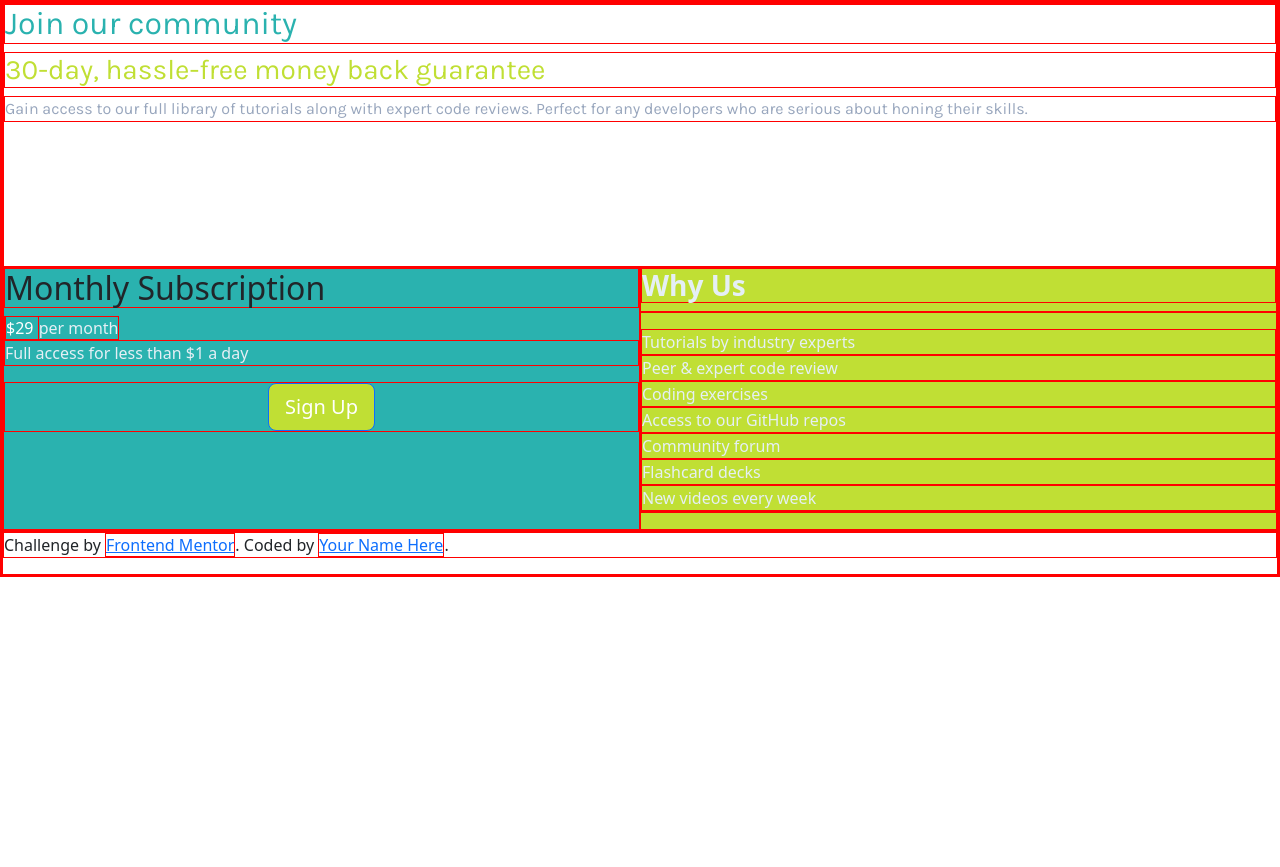
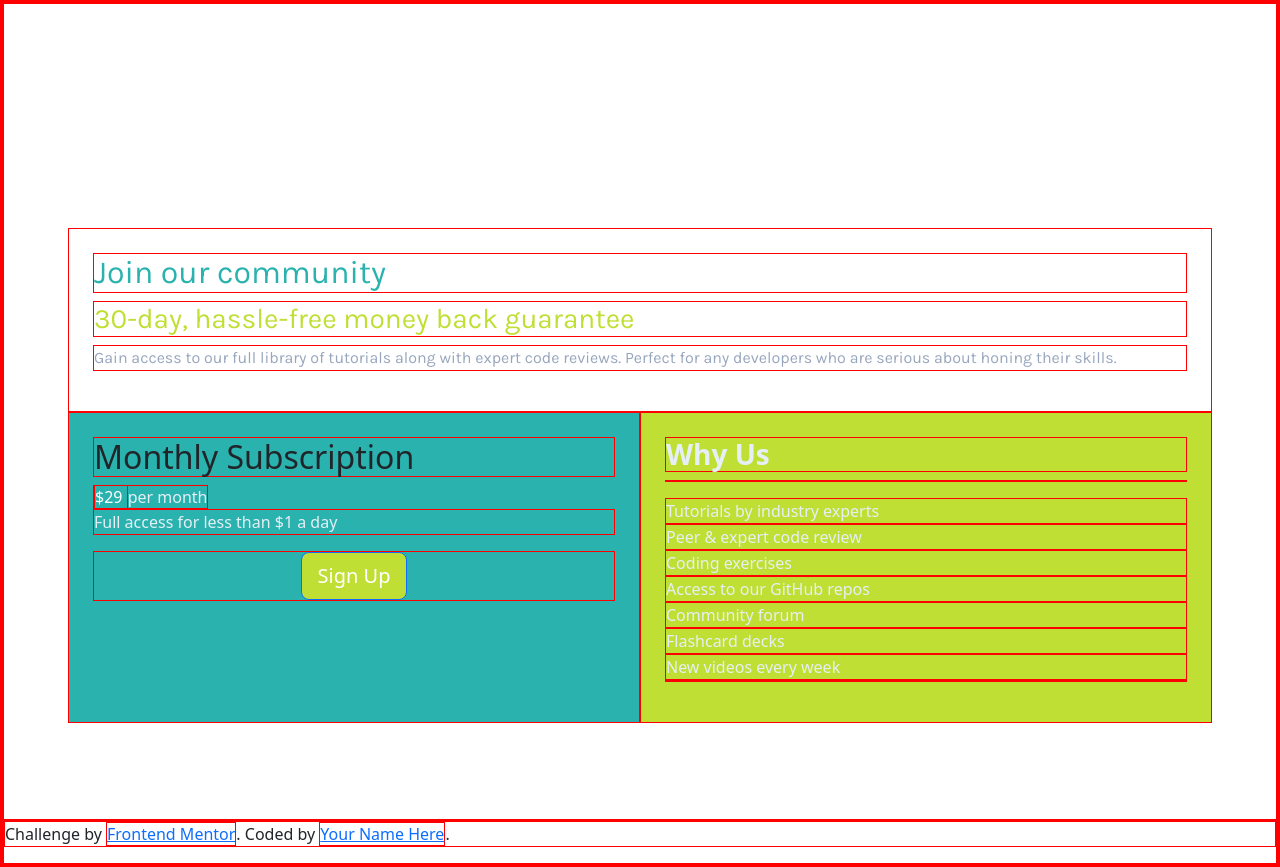
Before and after one commit to Edsonromeumaier/Single-price, a plain HTML site: page index.html in a window 1280 px wide. Before the commit the page ends 800 px from the top, so only its background shows below. Drawn offline with nearby package versions, Linux system fonts and the light colour scheme.

Commit message:
acrescenta argamassa

```diff
--- a/index.html
+++ b/index.html
@@ -10,6 +10,7 @@
 
 </head>
 <body>
+  <main>
   <container class="wrapper">
   <div class="item-1">
   <h2>Join our community</h2>
@@ -53,5 +54,7 @@
     </p>
   </footer>
 
+  </main>
+
 </body>
 </html>
--- a/style.css
+++ b/style.css
@@ -7,13 +7,17 @@
 }
 
 :root{
+--lightCyan: #4abebd;
 --Cyan: hsl(179, 62%, 43%);
 --BrightYellow: hsl(71, 73%, 54%);
 --LightGray: hsl(204, 43%, 93%);
 --GrayishBlue: hsl(218, 22%, 67%);
 }
+html:focus-within {
+    scroll-behavior: smooth;
+  }
 
-@media only screen and (max-width:375px) {
+@media only screen and (max-width:634px) {
 
     #body{
         background-color: var(--GrayishBlue);
@@ -84,29 +88,46 @@
 
 }
 
-@media only screen and (min-width: 376px) {
+@media only screen and (min-width: 635px) {
+        #body{
+            background-color: var(--GrayishBlue);
+        }
+
+        #main{
+            min-height: 100vh;
+            display: flex;
+            justify-content: center;
+            align-items: center;
+            background-color: var(--light-gray);
+        }
+
         .wrapper{
             display: grid;
             grid-template-rows: 1fr 1fr;
             grid-template-columns: 1fr 1fr;
             gap: 0;
+            padding-block: 6rem;
+            padding-inline: 4rem;
+
         }
         .item-1 {
             width:100%;
             grid-area: 1 / 1 / 2 / 3;
+            padding: 1.5rem;
+            align-self: end;
+            background-color: #ffffff;
+            font-family: Karla, sans-serif;
         }
         .item-2{
             grid-area: 2 / 1 / 3 / 2;
+            padding: 1.5rem;
+            width: 100%;
+            background-color: var(--Cyan);
         }
         .item-3{
             grid-area: 2 / 2 / 3 / 3;
+            padding: 1.5rem;
         }
-        .item-1 {
-            width: 100%;
-            margin:0;
-            background-color: #ffffff;
-            font-family: Karla, sans-serif;
-          }
 
         .item-1 h2{
             color: var(--Cyan);
@@ -118,12 +139,7 @@
             color: var(--GrayishBlue);
         }
 
-        .item-2{
-            width: 100%;
-            margin:0;
-            background-color: var(--Cyan);
-        }
-        .item-2 h3{
+        s.item-2 h3{
             color: var(--GrayishBlue);
 
         }
```
